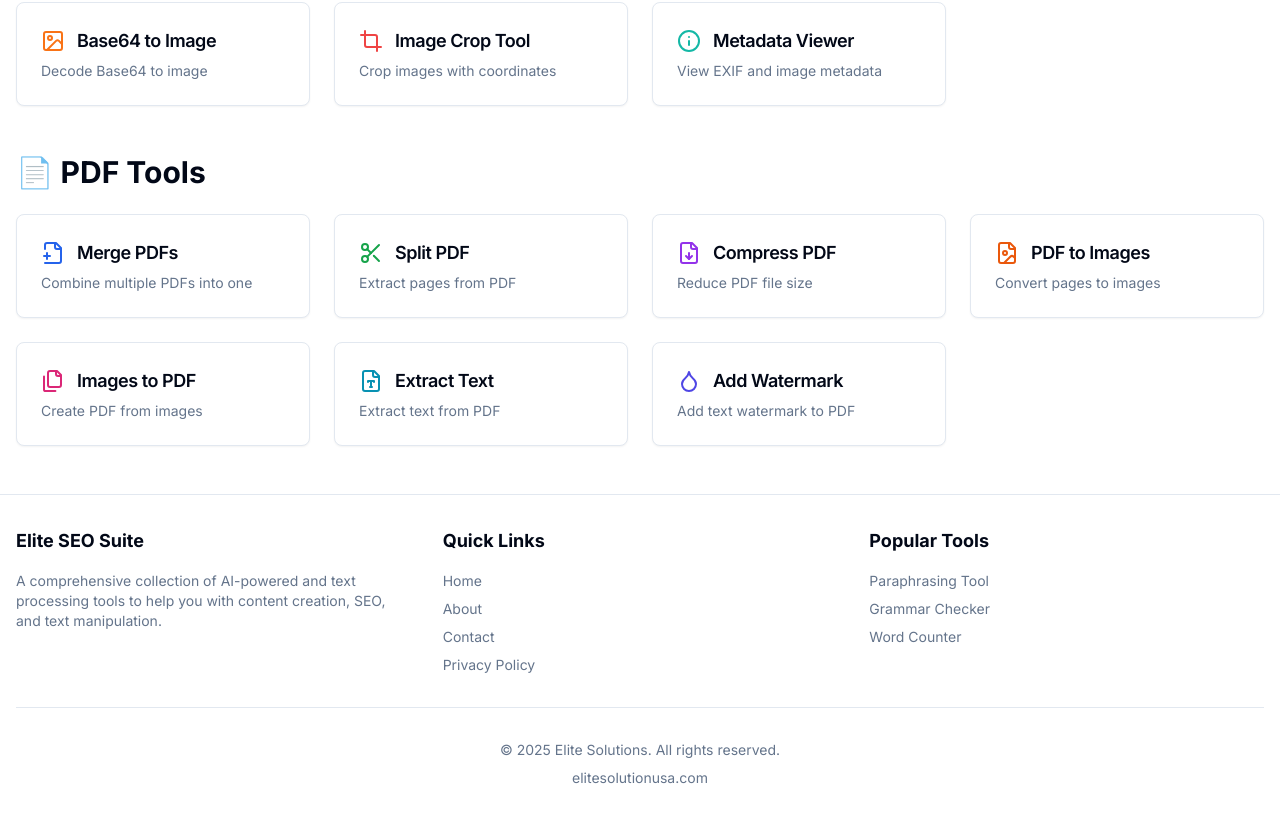
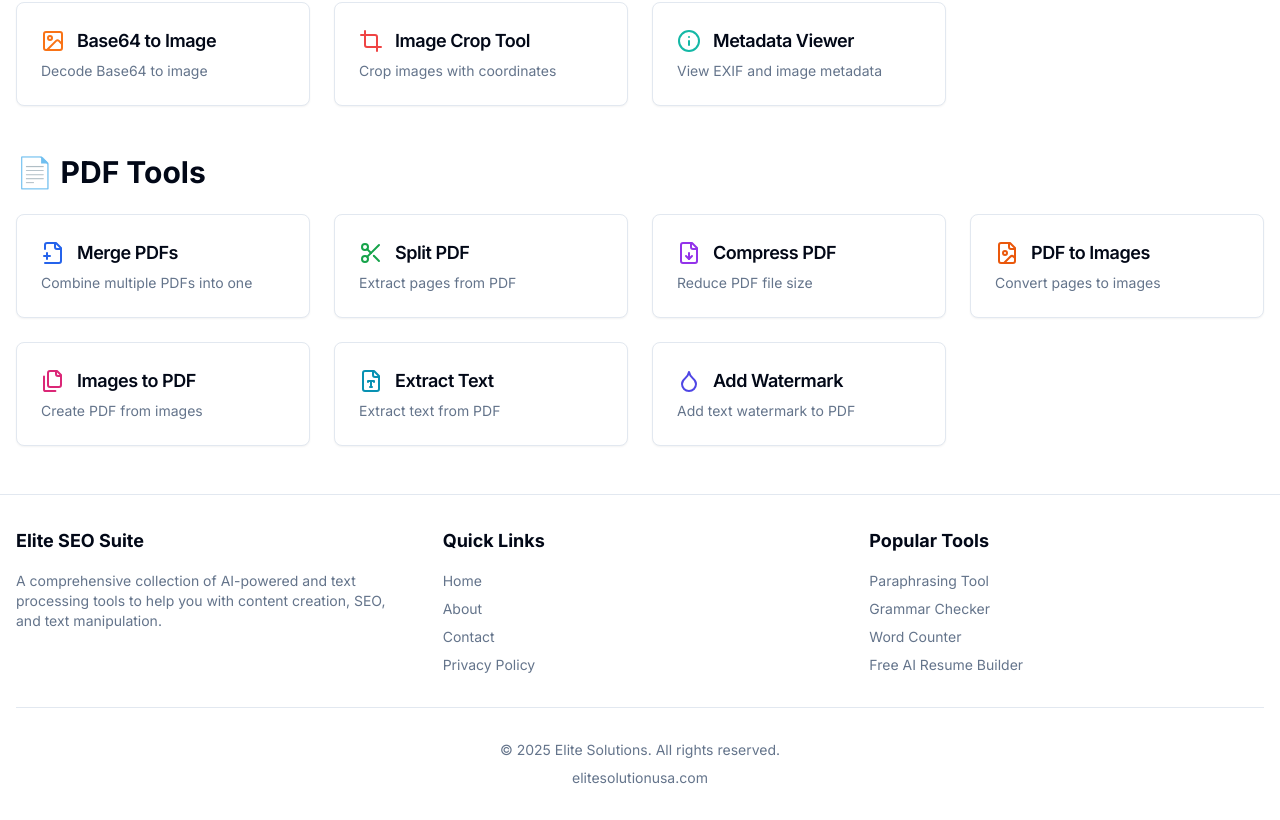
Before and after one commit to codewithmutahir/eliteseotools, a Next.js app: page / in a window 1280 px wide. Shown: the part 1667-2487 px from the top of the page. Built offline with nearby package versions, Linux system fonts and the light colour scheme; no server answers.

Commit message:
Add link to Free AI Resume Builder in Footer

```diff
--- a/components/Footer.tsx
+++ b/components/Footer.tsx
@@ -45,6 +45,14 @@
               <Link href="/tools/word-counter" className="text-sm text-muted-foreground hover:text-primary transition-colors">
                 Word Counter
               </Link>
+              <a
+                href="https://resumebuilder.elitesolutionusa.com/"
+                target="_blank"
+                rel="noopener noreferrer"
+                className="text-sm text-muted-foreground hover:text-primary transition-colors"
+              >
+                Free AI Resume Builder
+              </a>
             </div>
           </div>
         </div>
```
